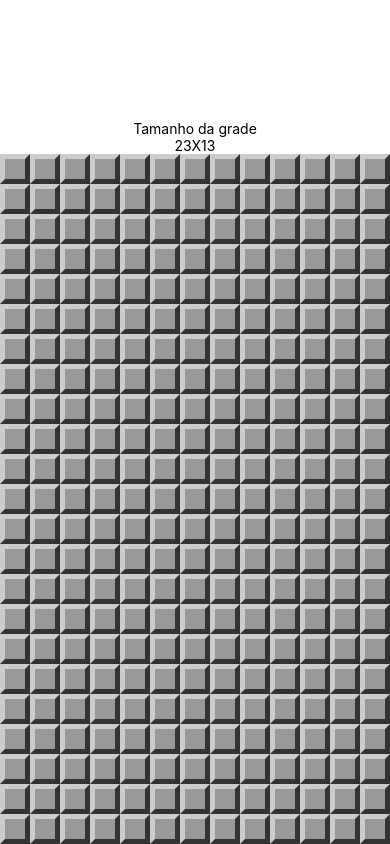
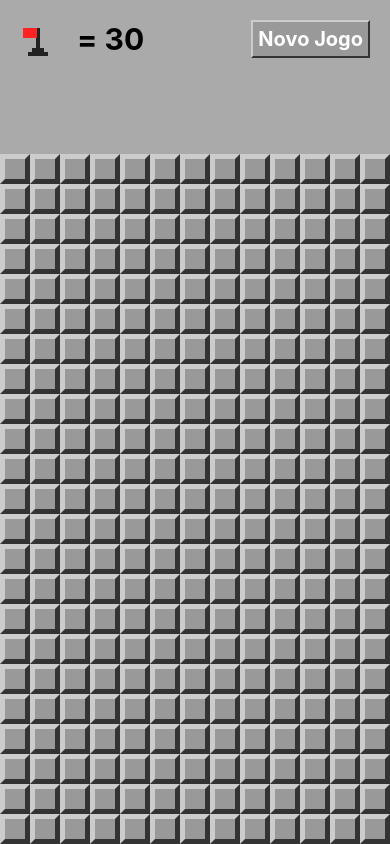
Before and after one commit to RogerioNascimento-dev/campoMinado, a React Native app: screen / in a window 390 px wide. Built offline with nearby package versions, Linux system fonts and the light colour scheme.

Commit message:
implementado exibição do header do jogo

```diff
--- a/App.js
+++ b/App.js
@@ -2,6 +2,7 @@ import React, {Component} from 'react';
 import {View, Text, StyleSheet, StatusBar, Alert} from 'react-native';
 import params from './src/params';
 import MineField from './src/components/MineField';
+import Head from './src/components/Head';
 import {
     createMineBoard,
     cloneBoard,
@@ -63,15 +64,22 @@ export default class App extends Component {
         this.setState({board, won});
     };
 
+    onFlagPress = () => {
+        Alert.alert('Eita', 'Cliquei');
+    };
+
     render() {
         return (
             <>
                 <StatusBar backgroundColor="#FFF" barStyle="dark-content" />
+                <Head
+                    flagsLeft={
+                        this.minesAmount() - flagedUsed(this.state.board)
+                    }
+                    onNewGame={() => this.setState(this.createState())}
+                    onFlagPress={() => this.onFlagPress()}
+                />
                 <View style={styles.container}>
-                    <Text style={styles.welcome}>Tamanho da grade</Text>
-                    <Text style={styles.welcome}>
-                        {params.getRowsAmount()}X{params.getCollunsAmount()}
-                    </Text>
                     <View style={styles.board}>
                         <MineField
                             board={this.state.board}
@@ -89,6 +97,7 @@ const styles = StyleSheet.create({
     container: {
         flex: 1,
         justifyContent: 'flex-end',
+        backgroundColor: '#AAA',
         alignItems: 'center',
     },
     board: {
--- a/src/components/Head.js
+++ b/src/components/Head.js
@@ -4,14 +4,14 @@ import Flag from './Flag';
 
 export default props => {
     return (
-        <View style={StyleSheet.container}>
-            <View styles={styles.flagContainer}>
+        <View style={styles.container}>
+            <View style={styles.flagContainer}>
                 <TouchableOpacity
                     onPress={props.onFlagPress}
                     style={styles.flagButton}>
                     <Flag bigger />
                 </TouchableOpacity>
-                <Text style={styles.flags}>{props.flagsLeft}</Text>
+                <Text style={styles.flagsLeft}> = {props.flagsLeft}</Text>
             </View>
             <TouchableOpacity style={styles.button} onPress={props.onNewGame}>
                 <Text style={styles.buttonLabel}>Novo Jogo</Text>
@@ -21,10 +21,40 @@ export default props => {
 };
 
 const styles = StyleSheet.create({
-    container: {},
-    flagContainer: {},
-    flagButton: {},
-    flags: {},
-    button: {},
-    buttonLabel: {},
+    container: {
+        flexDirection: 'row',
+        backgroundColor: '#AAA',
+        alignItems: 'center',
+        justifyContent: 'space-between',
+        paddingTop: 20,
+        paddingHorizontal: 20,
+    },
+    flagContainer: {
+        flexDirection: 'row',
+        justifyContent: 'space-between',
+    },
+    flagButton: {
+        minWidth: 30,
+        marginTop: 5,
+    },
+    flagsLeft: {
+        fontSize: 30,
+        fontWeight: 'bold',
+        marginLeft: 20,
+    },
+    button: {
+        backgroundColor: '#999',
+        padding: 5,
+        borderWidth: 2,
+        backgroundColor: '#999',
+        borderLeftColor: '#CCC',
+        borderTopColor: '#CCC',
+        borderRightColor: '#333',
+        borderBottomColor: '#333',
+    },
+    buttonLabel: {
+        fontSize: 20,
+        color: '#FFF',
+        fontWeight: 'bold',
+    },
 });
```
